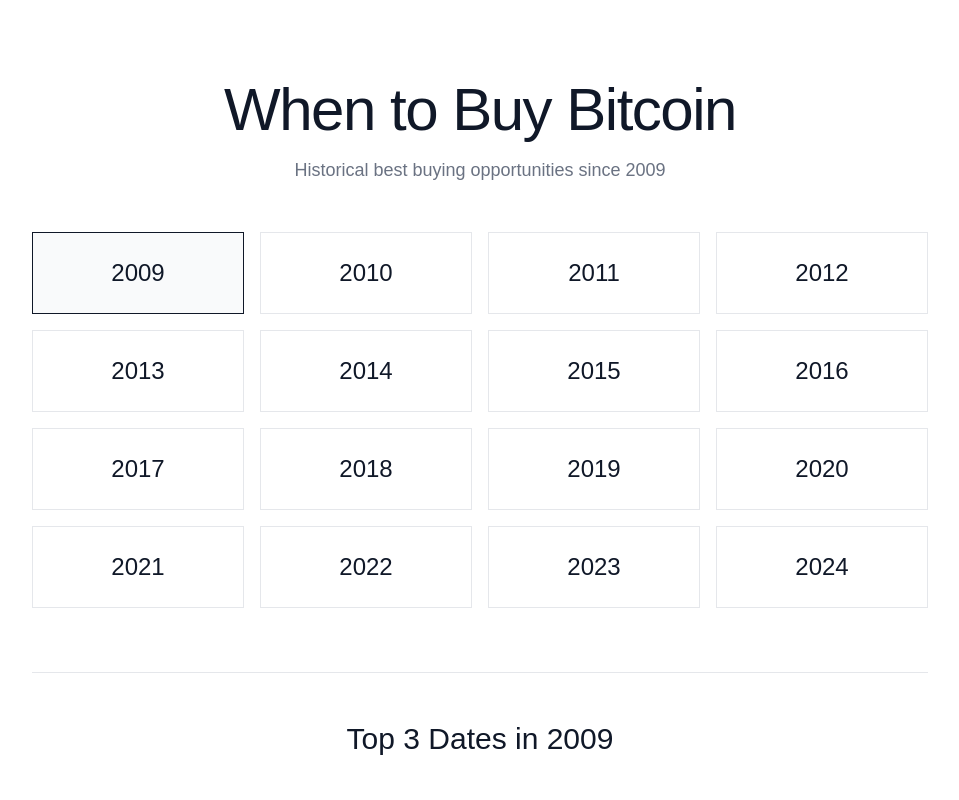
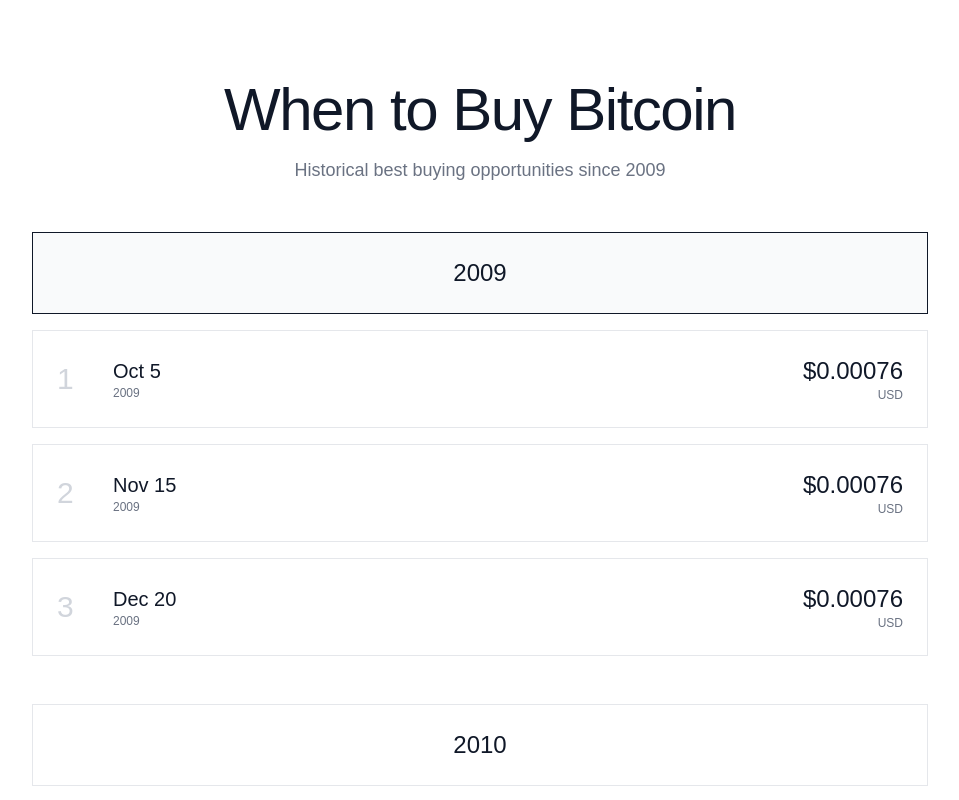
Before and after one commit to null-shot-apps/when-to-buy-bitcoin, a Next.js app in the folder packages/when-to-buy-bitcoin/: page / in a window 1280 px wide. Both pictures are taken after a click on the button "2009". Shown: the whole page, without its empty margins (160-1119 px from the left). Built offline with nearby package versions, Linux system fonts and the light colour scheme.

Commit message:
AI chat session: Updated code and files

```diff
--- a/packages/when-to-buy-bitcoin/src/app/page.tsx
+++ b/packages/when-to-buy-bitcoin/src/app/page.tsx
@@ -107,13 +107,13 @@
       {/* Main Content */}
       <main className="px-6 pb-24">
         <div className="max-w-4xl mx-auto">
-          {/* Year Grid */}
-          <div className="grid grid-cols-2 md:grid-cols-4 gap-4 mb-16">
+          {/* Year Grid with Inline Details */}
+          <div className="grid grid-cols-2 md:grid-cols-4 gap-4">
             {bitcoinData.map((yearData) => (
+              <div key={yearData.year} className="col-span-2 md:col-span-4">
                 <button
-                key={yearData.year}
                   onClick={() => setSelectedYear(selectedYear === yearData.year ? null : yearData.year)}
-                className={`py-6 px-4 border transition-all duration-200 ${
+                  className={`w-full py-6 px-4 border transition-all duration-200 ${
                     selectedYear === yearData.year
                       ? 'border-gray-900 bg-gray-50'
                       : 'border-gray-200 hover:border-gray-400'
@@ -121,45 +121,37 @@
                 >
                   <span className="text-2xl font-light text-gray-900">{yearData.year}</span>
                 </button>
-            ))}
-          </div>
 
-          {/* Selected Year Details */}
-          {selectedYear && (
-            <div className="animate-fadeIn">
-              <div className="border-t border-gray-200 pt-12">
-                <h2 className="text-3xl font-light text-gray-900 mb-12 text-center">
-                  Top 3 Dates in {selectedYear}
-                </h2>
-                <div className="space-y-8">
-                  {bitcoinData
-                    .find((y) => y.year === selectedYear)
-                    ?.dates.map((dateInfo, index) => (
+                {/* Inline Details */}
+                {selectedYear === yearData.year && (
+                  <div className="mt-4 mb-8 animate-fadeIn">
+                    <div className="space-y-4">
+                      {yearData.dates.map((dateInfo, index) => (
                         <div
                           key={index}
-                        className="flex items-center justify-between py-8 px-8 border border-gray-200 hover:border-gray-300 transition-colors"
+                          className="flex items-center justify-between py-6 px-6 border border-gray-200 bg-white"
                         >
-                        <div className="flex items-center gap-8">
-                          <span className="text-5xl font-light text-gray-300 w-12">
+                          <div className="flex items-center gap-6">
+                            <span className="text-3xl font-light text-gray-300 w-8">
                               {index + 1}
                             </span>
                             <div>
-                            <div className="text-2xl font-light text-gray-900 mb-1">
+                              <div className="text-xl font-light text-gray-900">
                                 {dateInfo.date}
                               </div>
-                            <div className="text-sm text-gray-500 font-light">
-                              {selectedYear}
+                              <div className="text-xs text-gray-500 font-light">
+                                {yearData.year}
                               </div>
                             </div>
                           </div>
                           <div className="text-right">
-                          <div className="text-3xl font-light text-gray-900">
+                            <div className="text-2xl font-light text-gray-900">
                               ${dateInfo.price.toLocaleString('en-US', {
                                 minimumFractionDigits: dateInfo.price < 1 ? 5 : 2,
                                 maximumFractionDigits: dateInfo.price < 1 ? 5 : 2,
                               })}
                             </div>
-                          <div className="text-sm text-gray-500 font-light mt-1">
+                            <div className="text-xs text-gray-500 font-light">
                               USD
                             </div>
                           </div>
@@ -167,17 +159,10 @@
                       ))}
                     </div>
                   </div>
+                )}
               </div>
-          )}
-
-          {/* Empty State */}
-          {!selectedYear && (
-            <div className="text-center py-20">
-              <p className="text-xl text-gray-400 font-light">
-                Select a year to view the best buying dates
-              </p>
+            ))}
           </div>
-          )}
         </div>
       </main>
     </div>
```
Lines whose indentation alone changed are shown as unchanged.
